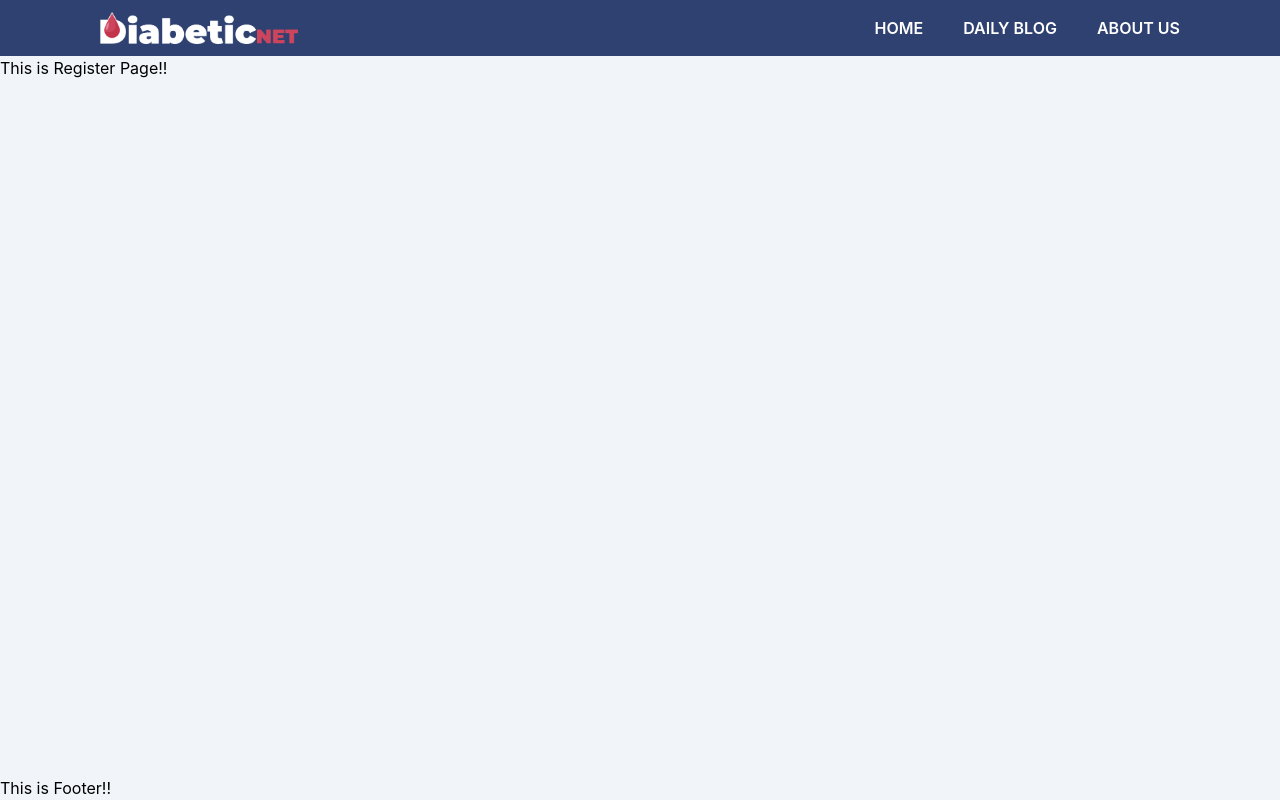
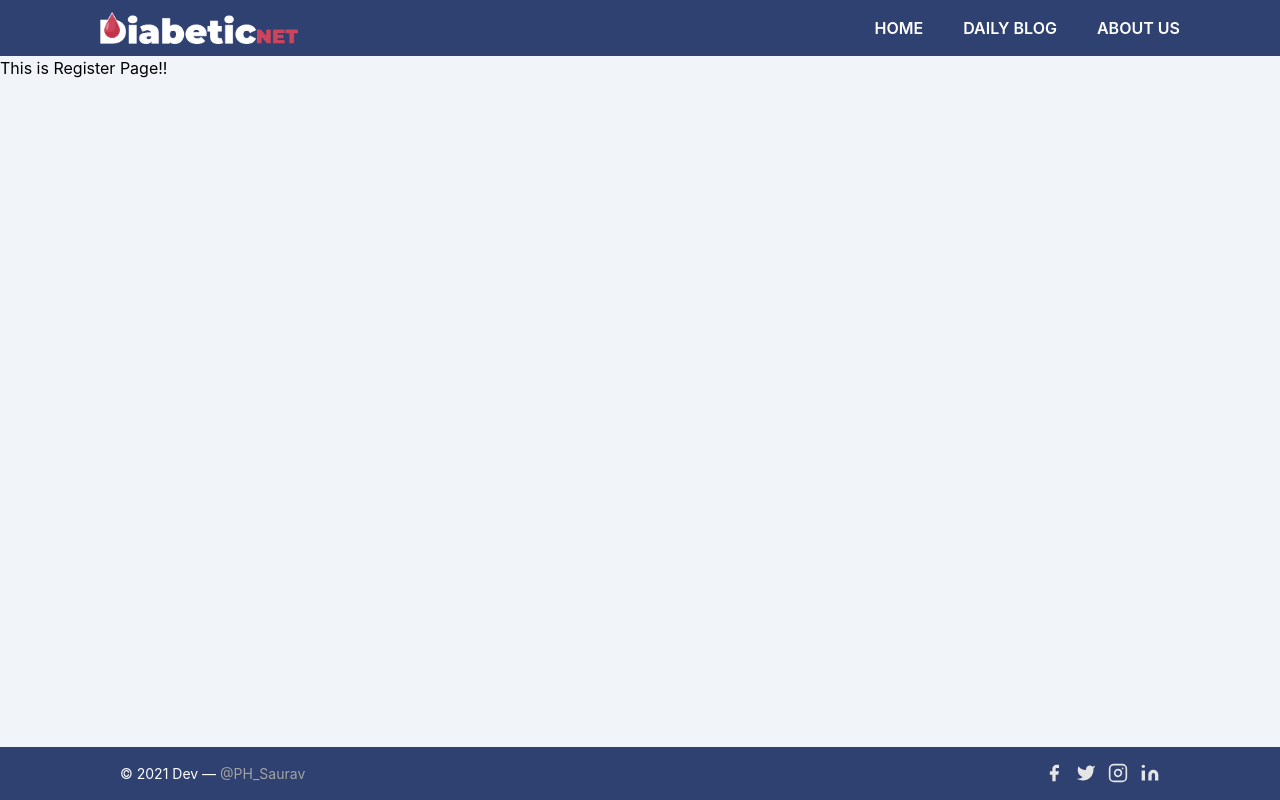
Before and after one commit to phsaurav/diabetic-net, a React (Create React App) app: page /register in a window 1280 px wide. Built offline with nearby package versions, Linux system fonts and the light colour scheme.

Commit message:
Footer Added 🐾

```diff
--- a/src/components/Footer/Footer.js
+++ b/src/components/Footer/Footer.js
@@ -2,8 +2,105 @@ import React from 'react';
 
 const Footer = () => {
 	return (
-		<div>
-			<h1>This is Footer!!</h1>
+		<div className="">
+			<footer>
+				<div className="bg-blue-40">
+					<div className="container mx-auto py-4 px-5 flex flex-wrap flex-col sm:flex-row">
+						<p className="text-white text-sm text-center sm:text-left">
+							© 2021 Dev —
+							<a
+								href="https://www.facebook.com/phsaurav/"
+								rel="noopener noreferrer"
+								className="text-gray-400 ml-1 "
+								target="_blank"
+							>
+								@PH_Saurav
+							</a>
+						</p>
+						<span className="inline-flex sm:ml-auto sm:mt-0 mt-2 justify-center sm:justify-start">
+							<a
+								href="https://www.facebook.com/phsaurav/"
+								className="text-gray-200"
+							>
+								<svg
+									fill="currentColor"
+									stroke-linecap="round"
+									stroke-linejoin="round"
+									stroke-width="2"
+									className="w-5 h-5 hover:text-yellow-500"
+									viewBox="0 0 24 24"
+								>
+									<path d="M18 2h-3a5 5 0 00-5 5v3H7v4h3v8h4v-8h3l1-4h-4V7a1 1 0 011-1h3z"></path>
+								</svg>
+							</a>
+							<a
+								href="https://github.com/phsaurav"
+								className="ml-3 text-gray-200"
+							>
+								<svg
+									fill="currentColor"
+									stroke-linecap="round"
+									stroke-linejoin="round"
+									stroke-width="2"
+									className="w-5 h-5 hover:text-yellow-500"
+									viewBox="0 0 24 24"
+								>
+									<path d="M23 3a10.9 10.9 0 01-3.14 1.53 4.48 4.48 0 00-7.86 3v1A10.66 10.66 0 013 4s-4 9 5 13a11.64 11.64 0 01-7 2c9 5 20 0 20-11.5a4.5 4.5 0 00-.08-.83A7.72 7.72 0 0023 3z"></path>
+								</svg>
+							</a>
+							<a
+								href="https://www.instagram.com/phsaurav/"
+								className="ml-3 text-gray-200"
+							>
+								<svg
+									fill="none"
+									stroke="currentColor"
+									stroke-linecap="round"
+									stroke-linejoin="round"
+									stroke-width="2"
+									className="w-5 h-5 hover:text-yellow-500"
+									viewBox="0 0 24 24"
+								>
+									<rect
+										width="20"
+										height="20"
+										x="2"
+										y="2"
+										rx="5"
+										ry="5"
+									></rect>
+									<path d="M16 11.37A4 4 0 1112.63 8 4 4 0 0116 11.37zm1.5-4.87h.01"></path>
+								</svg>
+							</a>
+							<a
+								href="linkedin.com/in/parvez-h-810848b5 "
+								className="ml-3 text-gray-200"
+							>
+								<svg
+									fill="currentColor"
+									stroke="currentColor"
+									stroke-linecap="round"
+									stroke-linejoin="round"
+									stroke-width="0"
+									className="w-5 h-5 hover:text-yellow-500"
+									viewBox="0 0 24 24"
+								>
+									<path
+										stroke="none"
+										d="M16 8a6 6 0 016 6v7h-4v-7a2 2 0 00-2-2 2 2 0 00-2 2v7h-4v-7a6 6 0 016-6zM2 9h4v12H2z"
+									></path>
+									<circle
+										cx="4"
+										cy="4"
+										r="2"
+										stroke="none"
+									></circle>
+								</svg>
+							</a>
+						</span>
+					</div>
+				</div>
+			</footer>
 		</div>
 	);
 };
--- a/src/components/Header/Header.js
+++ b/src/components/Header/Header.js
@@ -22,7 +22,7 @@ const Header = () => {
 										to="/home"
 										className="font-semibold text-white link link-underline link-underline-red"
 										activeStyle={{
-											color: '#F71843',
+											color: '#CD4760',
 										}}
 									>
 										Home
@@ -31,7 +31,7 @@ const Header = () => {
 										to="/blog"
 										className="font-semibold text-white link link-underline link-underline-red"
 										activeStyle={{
-											color: '#F71843',
+											color: '#CD4760',
 										}}
 									>
 										Daily Blog
@@ -40,7 +40,7 @@ const Header = () => {
 										to="/about"
 										className="font-semibold text-white link link-underline link-underline-red"
 										activeStyle={{
-											color: '#F71843',
+											color: '#CD4760',
 										}}
 									>
 										About Us
--- a/tailwind.config.js
+++ b/tailwind.config.js
@@ -28,6 +28,9 @@ module.exports = {
 			orange: colors.orange,
 			green: colors.green,
 			lime: colors.lime,
+			brand: {
+				1: '#CD4760',
+			},
 		},
 		fontFamily: {},
 		fontSize: {
```
